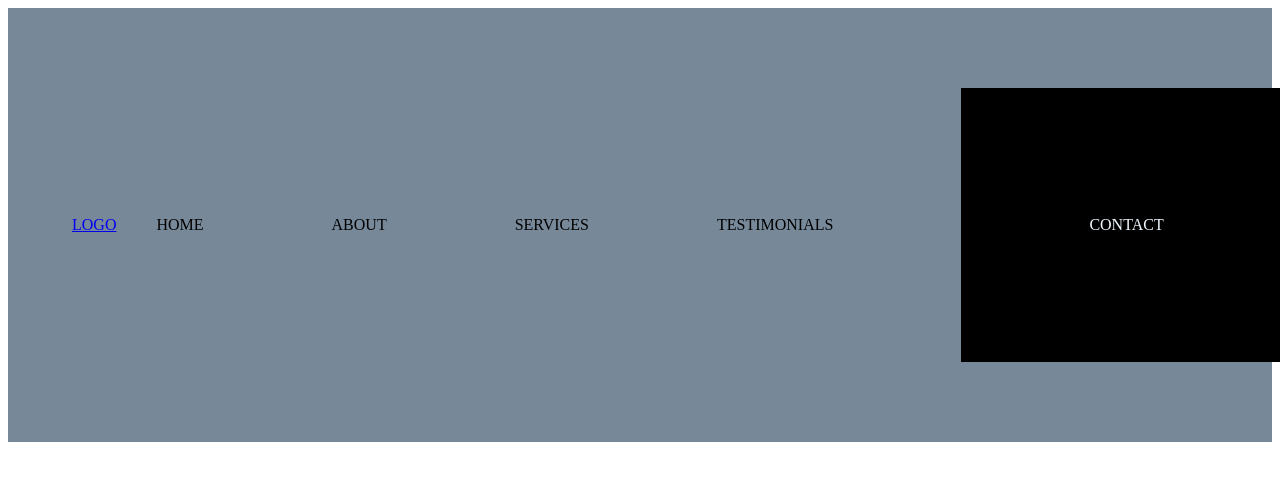
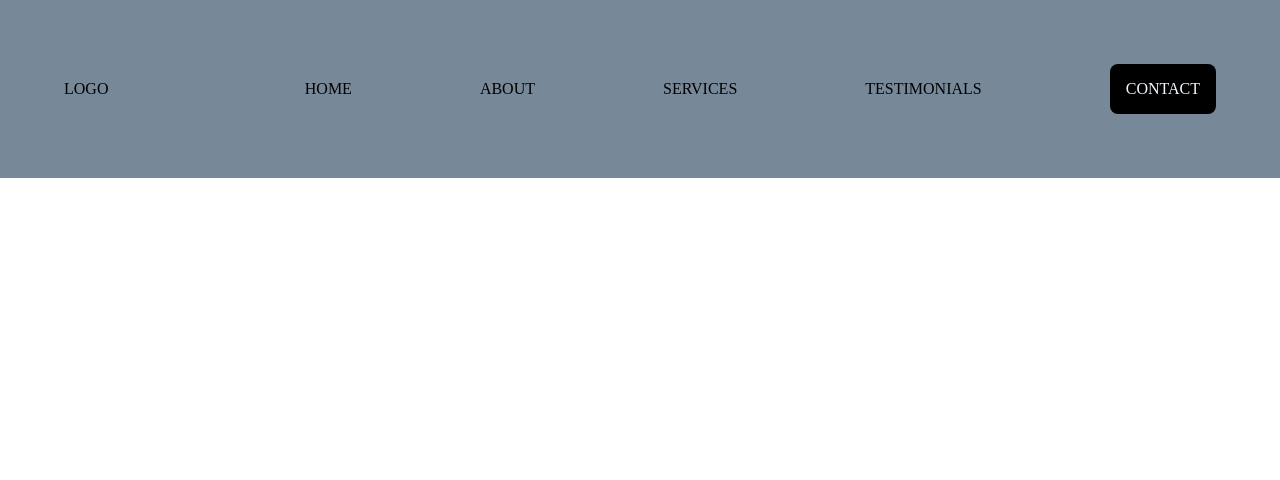
Before and after one commit to Nordellas/desafiosAlinhanoPlanetasaRS, a plain HTML site: page headerMenuNavigation/index.html in a window 1280 px wide. Drawn offline with Linux system fonts and the light colour scheme.

Commit message:
finalizando

```diff
--- a/headerMenuNavigation/style.css
+++ b/headerMenuNavigation/style.css
@@ -1,3 +1,7 @@
+*{
+  margin: 0;
+}
+
 header{
   padding: 4rem;
   background: lightslategray;
@@ -7,6 +11,11 @@ nav{
   display: flex;
   justify-content: space-between;
   align-items: center;
+}
+
+a{
+  color: unset;
+  text-decoration: none;
 }
 
 ul{
@@ -19,5 +28,6 @@ ul{
 ul li:last-child{
   background-color: black;
   color: aliceblue;
-  padding: 8rem;
+  padding: 1rem;
+  border-radius: 8px;
 }
```
